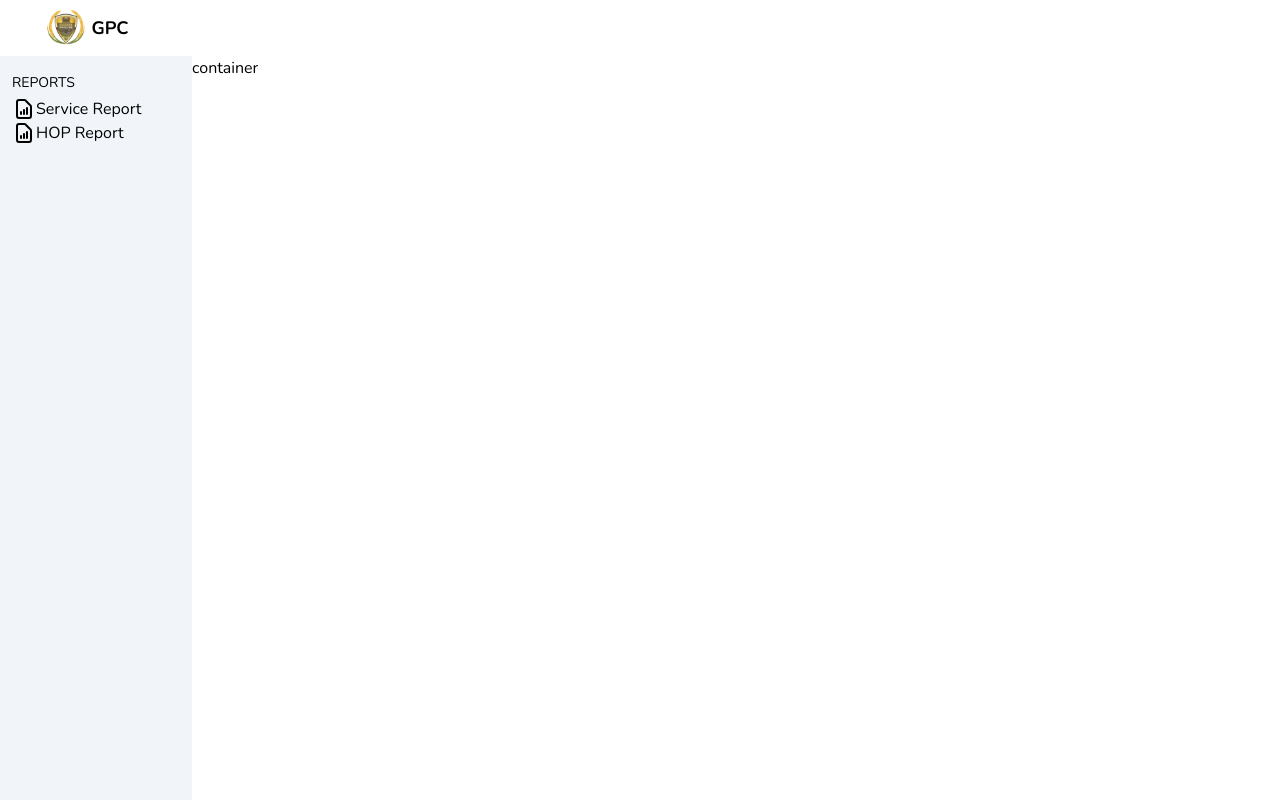
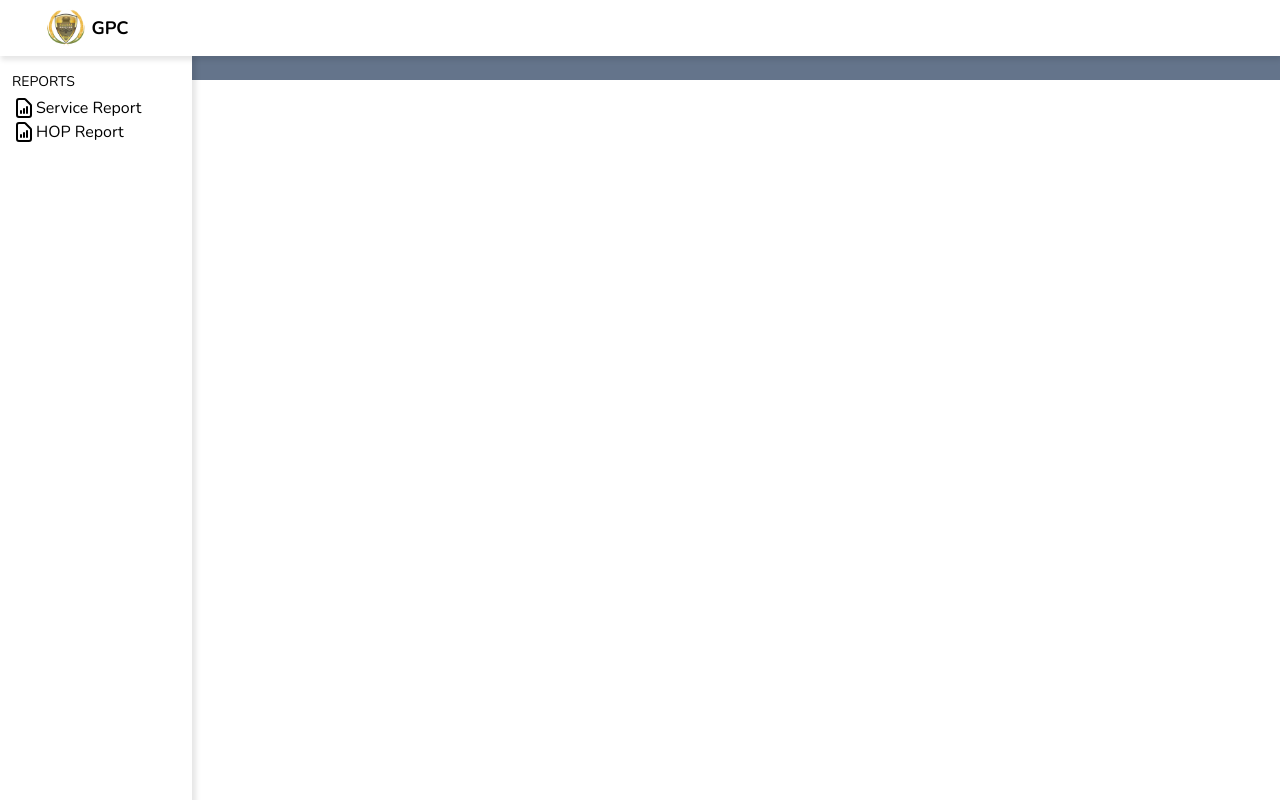
Before and after one commit to siphamandlamzobe/gpcdashboard, a React (Create React App) app in the folder source/react-js-client/: page / in a window 1280 px wide. Shown: the top 800 px of the page. Built offline with nearby package versions, Linux system fonts and the light colour scheme.

Commit message:
SR001 Updated the sidebar to be fixed.

```diff
--- a/source/react-js-client/src/components/sidebar/Sidebar.jsx
+++ b/source/react-js-client/src/components/sidebar/Sidebar.jsx
@@ -3,9 +3,7 @@ import { Link } from "react-router-dom";
 
 const Sidebar = () => {
   return (
-    <div className="flex flex-col w-min-48 w-48 min-h-[923px] bg-slate-100 sticky top-0">
-      <div className="border-r-2 border-slate-100">
-        <hr className="h-0 border-solid border-slate-100" />
+    <div className="flex flex-col w-48 min-h-[912px] bg-white shadow-l fixed">
       <div className="pl-3">
         <ul className="list-none m-0 p-0">
           <p className="text-sm font-light mt-4 mb-1">REPORTS</p>
@@ -58,7 +56,6 @@ const Sidebar = () => {
         </ul>
       </div>
     </div>
-    </div>
   );
 };
 
--- a/source/react-js-client/src/pages/home/Home.jsx
+++ b/source/react-js-client/src/pages/home/Home.jsx
@@ -2,7 +2,7 @@ import React from "react";
 
 const Home = () => {
   return (
-    <div className="flex w-full">
+    <div className="flex bg-slate-500">
       <div className="flex-auto">
         container
       </div>
--- a/source/react-js-client/tailwind.config.js
+++ b/source/react-js-client/tailwind.config.js
@@ -9,6 +9,8 @@ module.exports = {
     extend: {
       boxShadow: {
         "3xl": "2px 4px 10px 1px rgba(160, 160, 160, 0.47)",
+        "b": "1px 4px 5px 0px rgba(0,0,0,0.10)",
+        "l": "4px 0px 5px 0px rgba(0,0,0,0.10)",
       },
     },
   },
```
Lines whose indentation alone changed are shown as unchanged.
